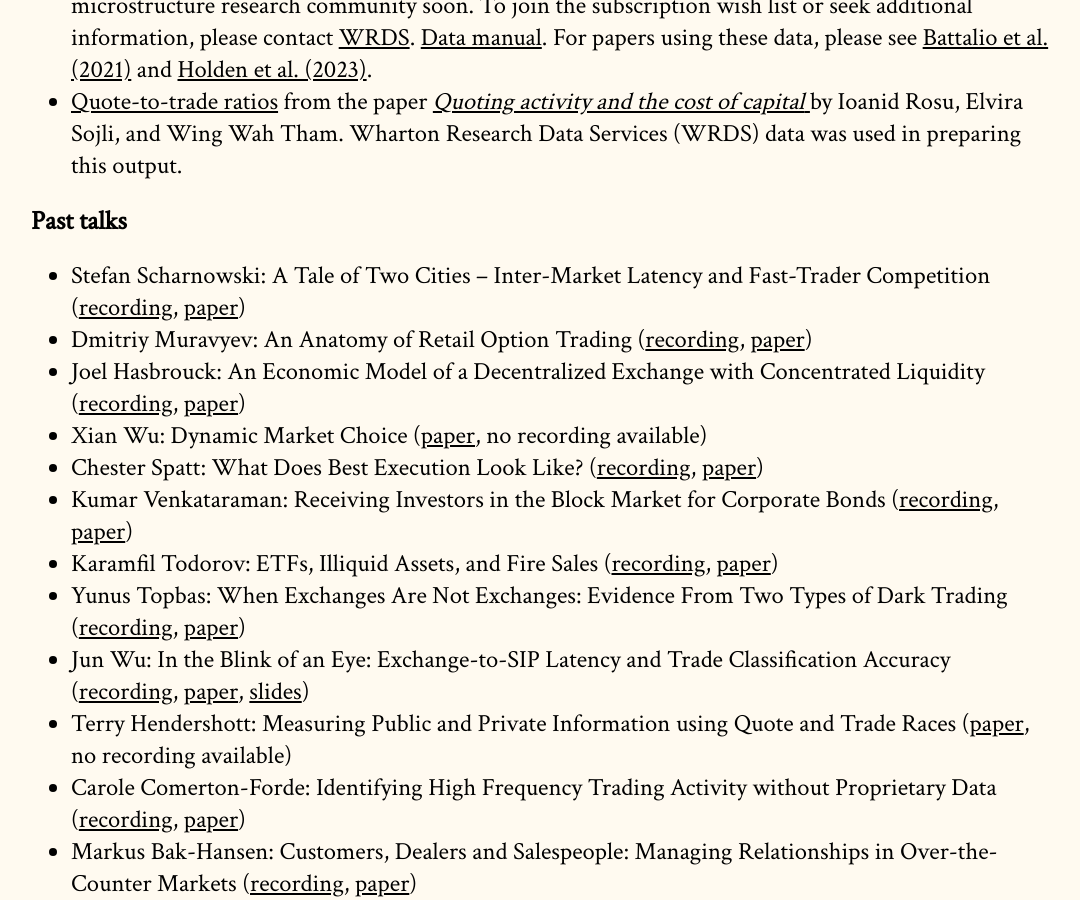
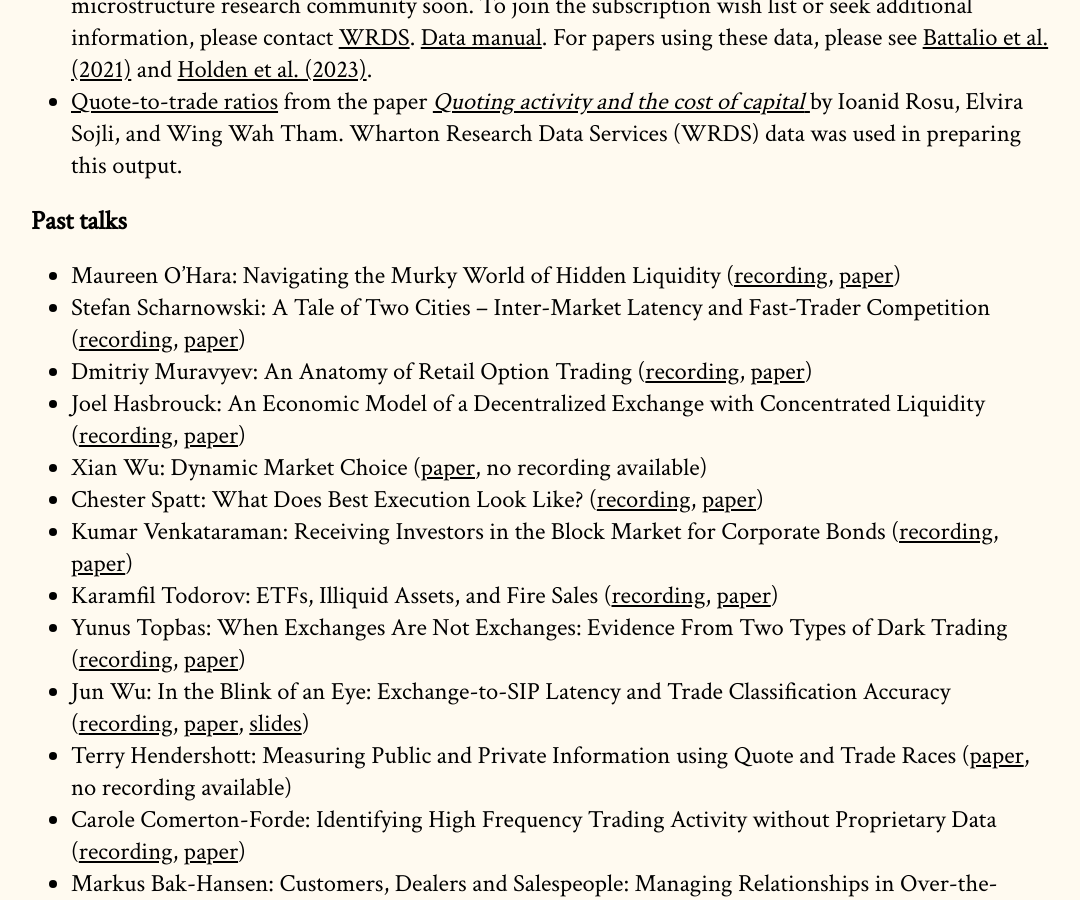
Before and after one commit to cpfiffer/microstructure.exchange, a Jekyll site: the page built from index.md, in a window 1280 px wide and 900 px high, scrolled down 3342 px. Shown: the whole window, without its empty margins (97-1177 px from the left). Built offline with Jekyll 4.4.1, drawn with Linux system fonts in a browser that asks for light colours; some web fonts are replaced.

Commit message:
Update index.md

```diff
--- a/index.md
+++ b/index.md
@@ -72,6 +72,7 @@ The Microstructure Exchange will host resources, tools, and data for microstruct
 - [Quote-to-trade ratios](https://drive.google.com/file/d/1H8wMvA_59-N5Y_xiDPGTbpBsX5BFwOIV/view) from the paper [_Quoting activity and the cost of capital_ ](https://papers.ssrn.com/sol3/papers.cfm?abstract_id=3005928) by Ioanid Rosu, Elvira Sojli, and Wing Wah Tham. Wharton Research Data Services (WRDS) data was used in preparing this output.
 
 ## Past talks
+- Maureen O'Hara: Navigating the Murky World of Hidden Liquidity ([recording](https://youtu.be/eamq0WsqWro), [paper](https://papers.ssrn.com/sol3/papers.cfm?abstract_id=4988855))
 - Stefan Scharnowski: A Tale of Two Cities – Inter-Market Latency and Fast-Trader Competition ([recording](https://youtu.be/2DhIm4_cm2s),  [paper](https://papers.ssrn.com/sol3/papers.cfm?abstract_id=3475442))
 - Dmitriy Muravyev: An Anatomy of Retail Option Trading ([recording](https://youtu.be/ePQ5KhX7Rrw),  [paper](https://papers.ssrn.com/sol3/papers.cfm?abstract_id=4682388))
 - Joel Hasbrouck: An Economic Model of a Decentralized Exchange with Concentrated Liquidity ([recording](https://youtu.be/s7lS_jCsdsU), [paper](https://microstructure.exchange/papers/hasbrouck.pdf))
```
